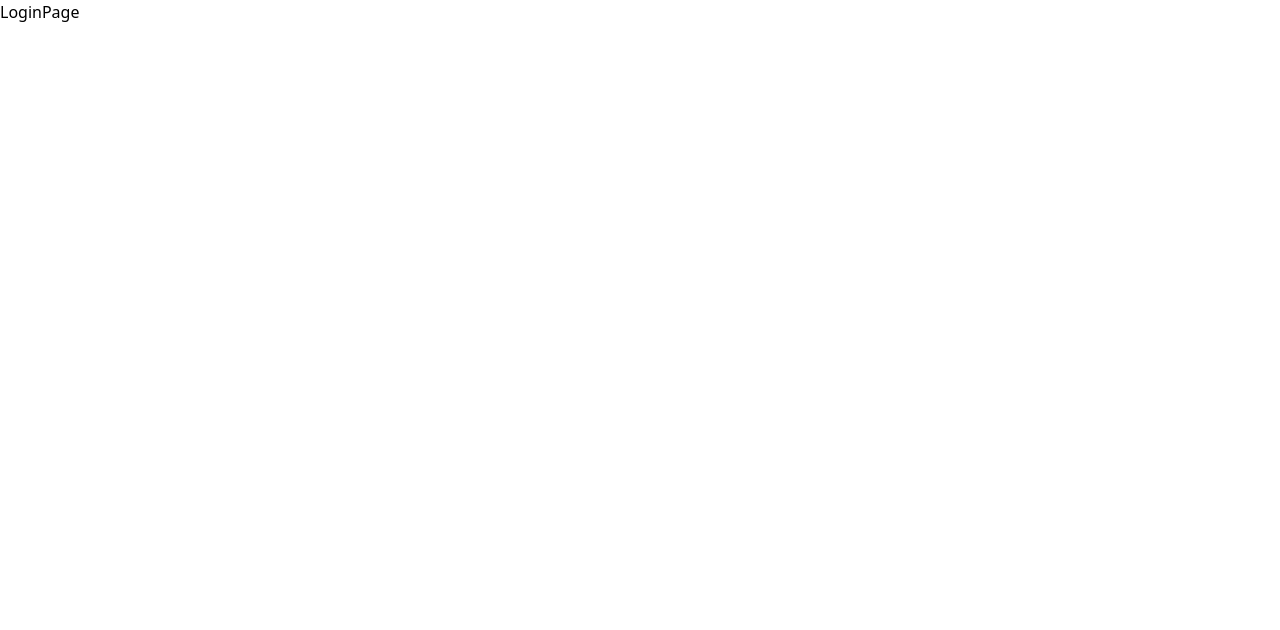
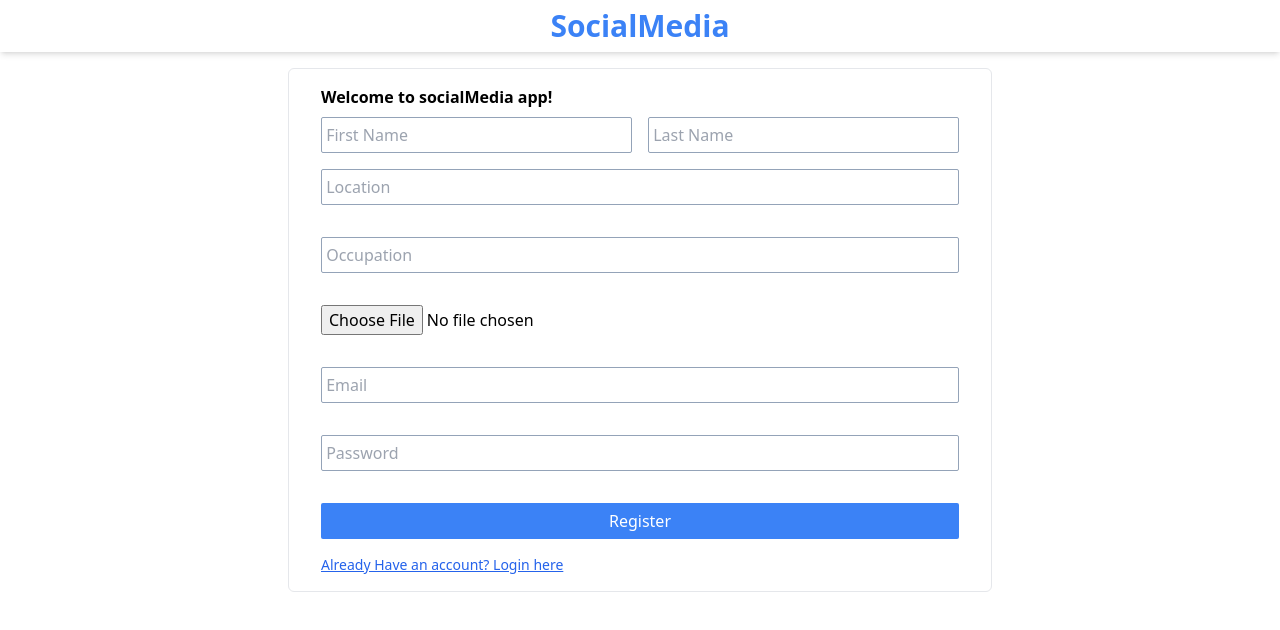
Before and after one commit to esc-saurav/socialmedia, a React (Create React App) app: page / in a window 1280 px wide. Shown: the top 630 px of the page. Built offline with nearby package versions, Linux system fonts and the light colour scheme.

Commit message:
registration page done

```diff
--- a/package.json
+++ b/package.json
@@ -7,17 +7,17 @@
     "@testing-library/jest-dom": "^5.14.1",
     "@testing-library/react": "^13.0.0",
     "@testing-library/user-event": "^13.2.1",
+    "axios": "^1.3.3",
     "dotenv": "^16.0.3",
-    "formik": "^2.2.9",
     "react": "^18.2.0",
     "react-dom": "^18.2.0",
     "react-dropzone": "^14.2.3",
+    "react-hook-form": "^7.43.1",
     "react-redux": "^8.0.5",
     "react-router-dom": "6",
     "react-scripts": "5.0.1",
     "redux-persist": "^6.0.0",
-    "web-vitals": "^2.1.0",
-    "yup": "^1.0.0"
+    "web-vitals": "^2.1.0"
   },
   "scripts": {
     "start": "react-scripts start",
--- a/public/index.html
+++ b/public/index.html
@@ -14,7 +14,7 @@
       manifest.json provides metadata used when your web app is installed on a
       user's mobile device or desktop. See https://developers.google.com/web/fundamentals/web-app-manifest/
     -->
-    <link rel="manifest" href="%PUBLIC_URL%/manifest.json" />
+    <!-- <link rel="manifest" href="%PUBLIC_URL%/manifest.json" /> -->
     <!--
       Notice the use of %PUBLIC_URL% in the tags above.
       It will be replaced with the URL of the `public` folder during the build.
--- /dev/null
+++ b/src/scenes/loginpage/Dropzone.js
@@ -0,0 +1,28 @@
+import { useCallback } from "react";
+import { useDropzone } from "react-dropzone";
+
+const Dropzone = ({ onDrop }) => {
+  const onDropCallback = useCallback(
+    (acceptedFiles) => {
+      onDrop(acceptedFiles);
+    },
+    [onDrop]
+  );
+
+  const { getRootProps, getInputProps } = useDropzone({
+    onDrop: onDropCallback,
+  });
+
+  return (
+    <div {...getRootProps()}>
+      <input
+        className=" w-full border-slate-400 cursor-pointer outline-none"
+        placeholder=" Drag 'n' drop file here, or click to select file"
+        type="file"
+      />
+      <input type="file" name="file" {...getInputProps()} />
+    </div>
+  );
+};
+
+export default Dropzone;
--- /dev/null
+++ b/src/scenes/loginpage/Form.jsx
@@ -0,0 +1,146 @@
+import React from "react";
+import { useForm } from "react-hook-form";
+import Dropzone from "./Dropzone";
+import { useCallback } from "react";
+import axios from "axios";
+const Form = () => {
+  const {
+    register,
+    handleSubmit,
+    setValue,
+    reset,
+    formState: { errors },
+  } = useForm();
+
+  const onDrop = useCallback((acceptedFiles) => {
+    setValue("picture", acceptedFiles[0]);
+  }, []);
+
+  const onSubmit = async (data) => {
+    const formData = new FormData();
+    formData.append("firstName", data.firstName);
+    formData.append("lastName", data.lastName);
+    formData.append("location", data.location);
+    formData.append("occupation", data.occupation);
+    formData.append("password", data.password);
+    formData.append("email", data.email);
+    formData.append("profileImage", data.picture);
+    try {
+      const response = await axios.post(
+        "http://localhost:3001/auth/register",
+        formData
+      );
+      console.log(response.data);
+    } catch (error) {
+      console.log(error);
+    }
+    reset();
+  };
+
+  return (
+    <div className="py-4">
+      <form
+        onSubmit={handleSubmit(onSubmit)}
+        className="w-[55%] mx-auto space-y-2 py-4 border rounded-md px-8 "
+      >
+        <p className="font-bold">Welcome to socialMedia app!</p>
+        <div className="flex flex-col gap-4 ">
+          <div className="flex gap-4">
+            <div className="flex-1">
+              <input
+                className="border border-slate-400 outline-none h-9 rounded-sm w-full"
+                type="text"
+                placeholder=" First Name"
+                name="firstName"
+                {...register("firstName", {
+                  required: "FirstName is required!",
+                })}
+              />
+              <p className="text-red-500 text-sm ml-2">
+                {errors.firstName?.message}
+              </p>
+            </div>
+            <div className="flex-1">
+              <input
+                className="border border-slate-400 outline-none h-9 rounded-sm w-full"
+                type="text"
+                placeholder=" Last Name"
+                name="lastName"
+                {...register("lastName", {
+                  required: "lastName is required!",
+                })}
+              />
+              <p className="text-red-500 text-sm ml-2">
+                {errors.lastName?.message}
+              </p>
+            </div>
+          </div>
+          <input
+            className="border border-slate-400 outline-none h-9 rounded-sm"
+            type="text"
+            placeholder=" Location"
+            name="location"
+            {...register("location", {
+              required: "location is required!",
+            })}
+          />
+          <p className="text-red-500 text-sm ml-2">
+            {errors.location?.message}
+          </p>
+          <input
+            className="border border-slate-400 outline-none h-9 rounded-sm"
+            type="text"
+            placeholder=" Occupation"
+            name="occupation"
+            {...register("occupation", {
+              required: "occupation is required!",
+            })}
+          />{" "}
+          <p className="text-red-500 text-sm ml-2">
+            {errors.occupation?.message}
+          </p>
+          <Dropzone onDrop={onDrop} />
+          <p className="text-red-500 text-sm ml-2">{errors.file?.message}</p>
+          <input
+            className="border border-slate-400 outline-none h-9 rounded-sm"
+            type="email"
+            placeholder=" Email"
+            name="email"
+            {...register("email", {
+              required: "email is required!",
+              pattern: {
+                value: /^[^@ ]+@[^@ ]+\.[^@ .]{2,}$/,
+                message: "Email is not valid.",
+              },
+            })}
+          />
+          <p className="text-red-500 text-sm ml-2">{errors.email?.message}</p>
+          <input
+            className="border border-slate-400 outline-none h-9 rounded-sm"
+            type="password"
+            placeholder=" Password"
+            {...register("password", {
+              required: "password is required!",
+              minLength: {
+                value: 8,
+                message: "Password must be more than eight.",
+              },
+            })}
+          />
+          <p className="text-red-500 text-sm">{errors.password?.message}</p>
+          <button
+            type="submit"
+            className="bg-blue-500 outline-none text-white rounded-sm h-9 "
+          >
+            Register
+          </button>
+          <p className="text-sm text-blue-600 underline cursor-pointer">
+            Already Have an account? Login here
+          </p>
+        </div>
+      </form>
+    </div>
+  );
+};
+
+export default Form;
--- a/src/scenes/loginpage/Index.jsx
+++ b/src/scenes/loginpage/Index.jsx
@@ -1,7 +1,15 @@
 import React from "react";
+import Form from "./Form";
 
 const LoginPage = () => {
-  return <div>LoginPage</div>;
+  return (
+   <div>
+      <div className="shadow-md text-center py-2">
+        <p className="font-bold text-blue-500 text-3xl">SocialMedia</p>
+      </div>
+     <Form/>
+    </div>
+  );
 };
 
 export default LoginPage;
```
Also changed, not shown: src/scenes/navbar/Index.jsx (indentation only), 1 other file (tests, documents, lock files or other folders).
